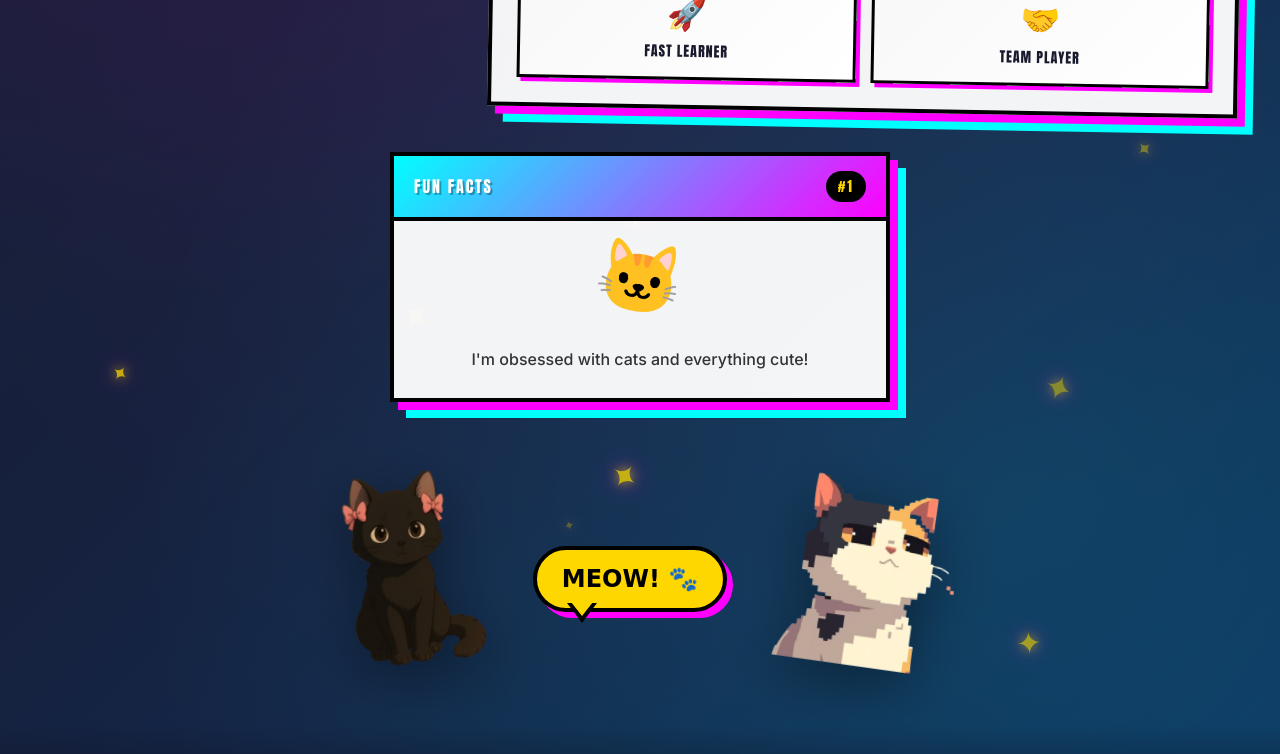
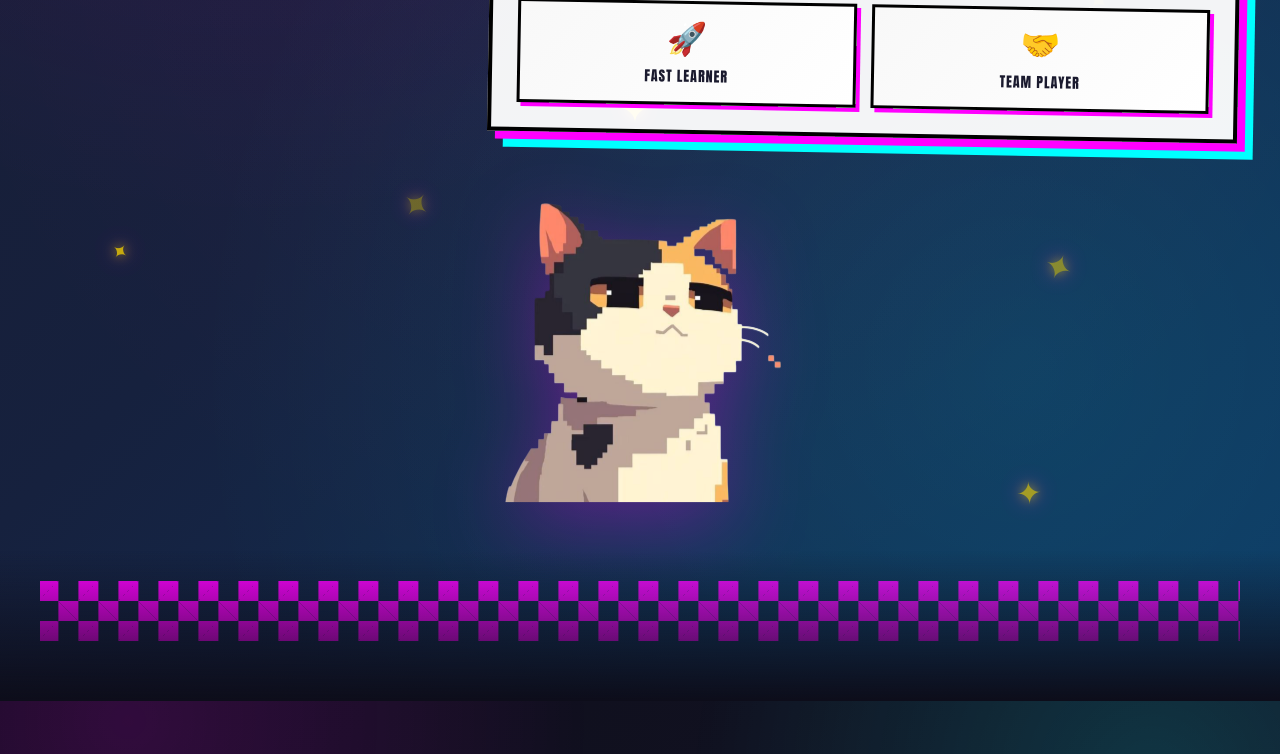
Before and after one commit to suhanipuri196/portfolio-web, a React (Create React App) app: page / in a window 1280 px wide. Shown: the part 2000-2754 px from the top of the page. Built offline with nearby package versions, Linux system fonts and the light colour scheme.

Commit message:
Updates to Photos

```diff
--- a/src/components/AboutMe.css
+++ b/src/components/AboutMe.css
@@ -314,93 +314,27 @@
   letter-spacing: 1px;
 }
 
-/* Facts Card - Now Below */
-.facts-section {
-  max-width: 500px;
-  margin: 0 auto 40px;
-  position: relative;
-  z-index: 2;
-}
-
-.facts-body {
-  text-align: center;
-}
-
-.fact-emoji {
-  font-size: 70px;
-  margin-bottom: 15px;
-}
-
-.fact-text {
-  font-size: 18px;
-  font-weight: 700;
-  color: #FF1493;
-}
-
 /* Cats Section */
 .cats-section {
   position: relative;
   width: 100%;
-  min-height: 250px;
+  min-height: 300px;
   display: flex;
   justify-content: center;
   align-items: center;
-  gap: 40px;
-  margin: 40px 0;
+  margin: 60px 0;
   z-index: 2;
 }
 
 .cute-cat {
   cursor: pointer;
-  filter: drop-shadow(0 15px 30px rgba(0, 0, 0, 0.4));
-}
-
-.cute-cat img {
-  width: 180px;
-  height: auto;
-  object-fit: contain;
+  filter: drop-shadow(0 20px 40px rgba(255, 0, 255, 0.3));
 }
 
 .cute-cat.pixel-cat img {
-  width: 200px;
-}
-
-/* Meow Bubble */
-.meow-bubble {
-  background: #FFD700;
-  color: #000;
-  padding: 15px 25px;
-  border-radius: 50px;
-  font-size: 24px;
-  font-weight: 900;
-  font-family: 'Comic Sans MS', 'Chalkboard', cursive;
-  border: 4px solid #000;
-  box-shadow: 6px 6px 0px #FF00FF;
-  position: relative;
-}
-
-.meow-bubble::before {
-  content: '';
-  position: absolute;
-  bottom: -15px;
-  left: 30px;
-  width: 0;
-  height: 0;
-  border-left: 15px solid transparent;
-  border-right: 15px solid transparent;
-  border-top: 20px solid #000;
-}
-
-.meow-bubble::after {
-  content: '';
-  position: absolute;
-  bottom: -8px;
-  left: 34px;
-  width: 0;
-  height: 0;
-  border-left: 11px solid transparent;
-  border-right: 11px solid transparent;
-  border-top: 14px solid #FFD700;
+  width: 320px;
+  height: auto;
+  object-fit: contain;
 }
 
 /* Checkerboard */
@@ -467,21 +401,11 @@
   }
 
   .cats-section {
-    gap: 20px;
-    min-height: 200px;
-  }
-
-  .cute-cat img {
-    width: 130px;
+    min-height: 220px;
   }
 
   .cute-cat.pixel-cat img {
-    width: 150px;
-  }
-
-  .meow-bubble {
-    font-size: 18px;
-    padding: 12px 20px;
+    width: 250px;
   }
 }
 
@@ -515,21 +439,12 @@
     height: 20px;
   }
 
-  .cute-cat img {
-    width: 100px;
-  }
-
   .cute-cat.pixel-cat img {
-    width: 110px;
+    width: 200px;
   }
 
   .cats-section {
-    flex-wrap: wrap;
-    gap: 15px;
-  }
-
-  .meow-bubble {
-    font-size: 16px;
-    padding: 10px 16px;
+    min-height: 180px;
+    margin: 40px 0;
   }
 }
--- a/src/components/AboutMe.js
+++ b/src/components/AboutMe.js
@@ -59,7 +59,7 @@ const AboutMe = () => {
             <div className="frame-border">
               <div className="frame-inner">
                 <img
-                  src={`${process.env.PUBLIC_URL}/girl-illustration.png`}
+                  src={`${process.env.PUBLIC_URL}/suhani-profile.png`}
                   alt="Suhani Puri"
                   className="profile-image"
                 />
@@ -172,32 +172,7 @@ const AboutMe = () => {
         </div>
       </div>
 
-      {/* Fun Facts Card - Below */}
-      <motion.div
-        className="funky-card facts-card facts-section"
-        initial={{ opacity: 0, y: 50 }}
-        whileInView={{ opacity: 1, y: 0 }}
-        viewport={{ once: true }}
-        transition={{ duration: 0.8, type: "spring", delay: 0.4 }}
-        whileHover={{ scale: 1.02 }}
-      >
-        <div className="card-header gradient">
-          <span>FUN FACTS</span>
-          <span className="fact-number">#1</span>
-        </div>
-        <div className="card-body facts-body">
-          <motion.div
-            className="fact-emoji"
-            animate={{ y: [0, -15, 0], rotate: [0, 10, -10, 0] }}
-            transition={{ duration: 3, repeat: Infinity }}
-          >
-            🐱
-          </motion.div>
-          <p className="fact-text">I'm obsessed with cats and everything cute!</p>
-        </div>
-      </motion.div>
-
-      {/* Cute Cats Section */}
+      {/* Cute Cat Section */}
       <motion.div
         className="cats-section"
         initial={{ opacity: 0 }}
@@ -205,44 +180,18 @@ const AboutMe = () => {
         viewport={{ once: true }}
       >
         <motion.div
-          className="cute-cat"
-          initial={{ opacity: 0, x: -100, rotate: -20 }}
-          whileInView={{ opacity: 1, x: 0, rotate: -8 }}
+          className="cute-cat pixel-cat"
+          initial={{ opacity: 0, y: 50, scale: 0.8 }}
+          whileInView={{ opacity: 1, y: 0, scale: 1 }}
           viewport={{ once: true }}
           transition={{ duration: 0.8, type: "spring" }}
-          whileHover={{ scale: 1.15, rotate: 0 }}
-        >
-          <motion.img
-            src={`${process.env.PUBLIC_URL}/cat-black.png`}
-            alt="Cute black cat"
-            animate={{ y: [0, -12, 0] }}
-            transition={{ duration: 2.5, repeat: Infinity, ease: "easeInOut" }}
-          />
-        </motion.div>
-
-        <motion.div
-          className="meow-bubble"
-          initial={{ opacity: 0, scale: 0 }}
-          whileInView={{ opacity: 1, scale: 1 }}
-          viewport={{ once: true }}
-          transition={{ delay: 0.5, type: "spring" }}
-        >
-          MEOW! 🐾
-        </motion.div>
-
-        <motion.div
-          className="cute-cat pixel-cat"
-          initial={{ opacity: 0, x: 100, rotate: 20 }}
-          whileInView={{ opacity: 1, x: 0, rotate: 8 }}
-          viewport={{ once: true }}
-          transition={{ duration: 0.8, type: "spring", delay: 0.3 }}
-          whileHover={{ scale: 1.15, rotate: 0 }}
+          whileHover={{ scale: 1.1, rotate: 5 }}
         >
           <motion.img
             src={`${process.env.PUBLIC_URL}/cat-pixel.png`}
             alt="Cute pixel cat"
-            animate={{ y: [0, -12, 0] }}
-            transition={{ duration: 2.8, repeat: Infinity, ease: "easeInOut", delay: 0.3 }}
+            animate={{ y: [0, -15, 0] }}
+            transition={{ duration: 2.8, repeat: Infinity, ease: "easeInOut" }}
           />
         </motion.div>
       </motion.div>
--- a/src/components/MainPage.js
+++ b/src/components/MainPage.js
@@ -231,9 +231,7 @@ const MainPage = () => {
           </div>
           <div className="info-box-content">
             <p>
-              A passionate developer and creative thinker who loves building
-              beautiful digital experiences. I blend creativity with code to
-              bring ideas to life and make the web a more interesting place.
+              A sharp, curious problem solver who enjoys turning complex challenges into clear, actionable insights. I combine analytical rigor with creative thinking to build strategies that deliver real impact.
             </p>
             <div className="barcode"></div>
           </div>
--- a/src/components/Skills.css
+++ b/src/components/Skills.css
@@ -40,7 +40,7 @@
 }
 
 .skills-section .section-container {
-  max-width: 1400px;
+  max-width: 1200px;
   margin: 0 auto;
   position: relative;
   z-index: 1;
@@ -64,220 +64,106 @@
   background-clip: text;
 }
 
-.skills-grid {
-  display: grid;
-  grid-template-columns: repeat(auto-fit, minmax(350px, 1fr));
-  gap: 40px;
+.skills-container {
+  display: flex;
+  flex-wrap: wrap;
+  justify-content: center;
+  gap: 30px;
 }
 
-.skill-category {
+.skill-card {
+  display: flex;
+  flex-direction: column;
+  align-items: center;
+  justify-content: center;
+  gap: 15px;
+  padding: 35px 40px;
+  min-width: 160px;
   background: rgba(255, 255, 255, 0.03);
   backdrop-filter: blur(10px);
-  padding: 40px;
-  border: 3px solid #FFD700;
-  box-shadow:
-    8px 8px 0px #FF00FF,
-    0 0 30px rgba(255, 215, 0, 0.2);
-  transition: all 0.4s ease;
+  border: 3px solid var(--skill-color, #FFD700);
   position: relative;
   overflow: hidden;
+  cursor: pointer;
+  transition: all 0.4s cubic-bezier(0.175, 0.885, 0.32, 1.275);
+  box-shadow:
+    6px 6px 0px rgba(255, 0, 255, 0.5),
+    0 0 20px rgba(255, 215, 0, 0.1);
 }
 
-.skill-category::before {
+.skill-card::before {
   content: '';
   position: absolute;
-  top: -50%;
-  left: -50%;
-  width: 200%;
-  height: 200%;
-  background: conic-gradient(
-    from 0deg,
+  top: 0;
+  left: -100%;
+  width: 100%;
+  height: 100%;
+  background: linear-gradient(
+    90deg,
     transparent,
-    rgba(255, 0, 255, 0.1),
-    transparent,
-    rgba(0, 255, 255, 0.1),
+    rgba(255, 255, 255, 0.1),
     transparent
   );
-  animation: rotate 10s linear infinite;
-  opacity: 0;
-  transition: opacity 0.3s ease;
+  transition: left 0.5s ease;
 }
 
-@keyframes rotate {
-  0% { transform: rotate(0deg); }
-  100% { transform: rotate(360deg); }
+.skill-card:hover::before {
+  left: 100%;
 }
 
-.skill-category:hover::before {
-  opacity: 1;
+.skill-card:hover {
+  border-color: #00FFFF;
+  box-shadow:
+    10px 10px 0px var(--skill-color, #FFD700),
+    0 0 40px var(--skill-color, rgba(255, 215, 0, 0.3));
 }
 
-.skill-category:hover {
-  transform: translateY(-8px);
-  border-color: #00FFFF;
-  box-shadow:
-    12px 12px 0px #FFD700,
-    0 0 50px rgba(0, 255, 255, 0.4);
+.skill-card .skill-icon {
+  font-size: 48px;
+  filter: drop-shadow(0 0 12px var(--skill-color, rgba(255, 215, 0, 0.6)));
 }
 
-.skill-category:nth-child(1) {
-  border-color: #FF00FF;
-}
-
-.skill-category:nth-child(1):hover {
-  border-color: #FFD700;
-}
-
-.skill-category:nth-child(2) {
-  border-color: #00FFFF;
-}
-
-.skill-category:nth-child(2):hover {
-  border-color: #FF00FF;
-}
-
-.skill-category:nth-child(3) {
-  border-color: #FFD700;
-}
-
-.skill-category:nth-child(3):hover {
-  border-color: #00FFFF;
-}
-
-.category-title {
-  font-size: 28px;
-  font-weight: 900;
-  color: #fff;
-  margin-bottom: 35px;
-  text-align: center;
-  position: relative;
-  padding-bottom: 20px;
-  font-family: 'Impact', 'Arial Black', sans-serif;
-  text-transform: uppercase;
-  letter-spacing: 3px;
-  text-shadow: 2px 2px 0px #FF00FF;
-}
-
-.category-title::after {
-  content: '';
-  position: absolute;
-  bottom: 0;
-  left: 50%;
-  transform: translateX(-50%);
-  width: 80px;
-  height: 4px;
-  background: linear-gradient(90deg, #FF00FF, #00FFFF, #FFD700);
-  box-shadow: 0 0 15px rgba(255, 0, 255, 0.8);
-}
-
-.skills-list {
-  display: flex;
-  flex-direction: column;
-  gap: 25px;
-  position: relative;
-  z-index: 1;
-}
-
-.skill-item {
-  width: 100%;
-  transition: all 0.3s ease;
-}
-
-.skill-item:hover {
-  transform: translateX(5px);
-}
-
-.skill-header {
-  display: flex;
-  align-items: center;
-  gap: 12px;
-  margin-bottom: 10px;
-}
-
-.skill-icon {
-  font-size: 28px;
-  filter: drop-shadow(0 0 8px rgba(255, 215, 0, 0.6));
-}
-
-.skill-name {
-  flex: 1;
+.skill-card .skill-name {
   font-size: 16px;
   font-weight: 900;
   color: #fff;
   font-family: 'Impact', 'Arial Black', sans-serif;
-  letter-spacing: 1px;
+  letter-spacing: 2px;
+  text-transform: uppercase;
+  text-align: center;
+  text-shadow: 0 0 10px rgba(255, 255, 255, 0.3);
 }
 
-.skill-percentage {
-  font-size: 16px;
-  font-weight: 900;
-  color: #FFD700;
-  font-family: 'Impact', 'Arial Black', sans-serif;
-  text-shadow: 0 0 10px rgba(255, 215, 0, 0.5);
+.skill-glow {
+  position: absolute;
+  bottom: 0;
+  left: 0;
+  right: 0;
+  height: 4px;
+  opacity: 0.8;
+  box-shadow: 0 0 20px currentColor;
 }
 
-.skill-bar-container {
-  width: 100%;
-  height: 14px;
-  background: rgba(255, 255, 255, 0.1);
-  border: 2px solid rgba(255, 255, 255, 0.2);
-  overflow: hidden;
-  position: relative;
+/* Alternating border colors for visual variety */
+.skill-card:nth-child(1) { border-color: #3776AB; }
+.skill-card:nth-child(2) { border-color: #276DC3; }
+.skill-card:nth-child(3) { border-color: #F29111; }
+.skill-card:nth-child(4) { border-color: #E97627; }
+.skill-card:nth-child(5) { border-color: #F2C811; }
+.skill-card:nth-child(6) { border-color: #217346; }
+.skill-card:nth-child(7) { border-color: #E37400; }
+.skill-card:nth-child(8) { border-color: #9C27B0; }
+.skill-card:nth-child(9) { border-color: #00BCD4; }
+.skill-card:nth-child(10) { border-color: #FF5722; }
+.skill-card:nth-child(11) { border-color: #607D8B; }
+
+@keyframes pulse {
+  0%, 100% { opacity: 0.8; }
+  50% { opacity: 1; }
 }
 
-.skill-bar {
-  height: 100%;
-  position: relative;
-  box-shadow:
-    0 0 15px rgba(255, 0, 255, 0.6),
-    inset 0 0 10px rgba(255, 255, 255, 0.3);
-}
-
-.skill-bar::after {
-  content: '';
-  position: absolute;
-  top: 0;
-  left: 0;
-  right: 0;
-  bottom: 0;
-  background: linear-gradient(
-    90deg,
-    transparent,
-    rgba(255, 255, 255, 0.4),
-    transparent
-  );
-  animation: shimmer 2s infinite;
-}
-
-@keyframes shimmer {
-  0% { transform: translateX(-100%); }
-  100% { transform: translateX(100%); }
-}
-
-/* Different colors for each category's skill bars */
-.skill-category:nth-child(1) .skill-bar {
-  background: linear-gradient(90deg, #FF00FF 0%, #FF1493 100%) !important;
-}
-
-.skill-category:nth-child(2) .skill-bar {
-  background: linear-gradient(90deg, #00FFFF 0%, #00CED1 100%) !important;
-}
-
-.skill-category:nth-child(3) .skill-bar {
-  background: linear-gradient(90deg, #FFD700 0%, #FFA500 100%) !important;
-}
-
-/* Glitch effect on hover */
-.skill-category:hover .category-title {
-  animation: glitch 0.3s ease;
-}
-
-@keyframes glitch {
-  0%, 100% { transform: translate(0); }
-  20% { transform: translate(-2px, 2px); }
-  40% { transform: translate(-2px, -2px); }
-  60% { transform: translate(2px, 2px); }
-  80% { transform: translate(2px, -2px); }
+.skill-card:hover .skill-glow {
+  animation: pulse 1s ease-in-out infinite;
 }
 
 @media (max-width: 768px) {
@@ -285,20 +171,32 @@
     padding: 100px 20px 60px;
   }
 
-  .skills-grid {
-    grid-template-columns: 1fr;
-    gap: 30px;
+  .skills-container {
+    gap: 20px;
   }
 
-  .skill-category {
-    padding: 30px 25px;
+  .skill-card {
+    padding: 25px 30px;
+    min-width: 140px;
   }
 
-  .category-title {
-    font-size: 22px;
+  .skill-card .skill-icon {
+    font-size: 36px;
   }
 
-  .skill-bar-container {
-    height: 12px;
+  .skill-card .skill-name {
+    font-size: 14px;
   }
 }
+
+@media (max-width: 480px) {
+  .skills-container {
+    gap: 15px;
+  }
+
+  .skill-card {
+    padding: 20px 25px;
+    min-width: 120px;
+    flex: 1 1 calc(50% - 15px);
+  }
+}
```
Also changed, not shown: src/components/Skills.js (+54 -92 lines), public/suhani-profile.png (added), 1 other file (tests, documents, lock files or other folders).
